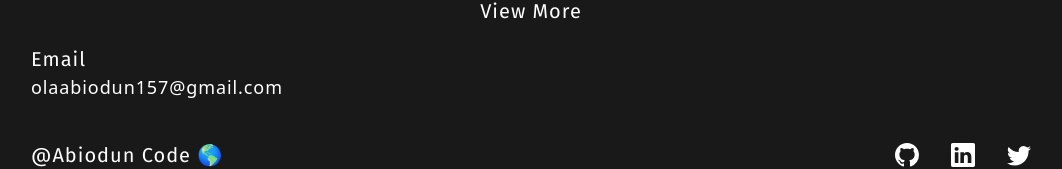
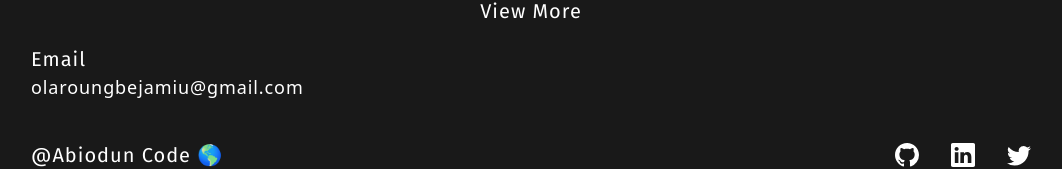
Before and after one commit to Abiodun-code/Portfolio, a React (Vite) app: page / in a window 1280 px wide. Shown: the part 3363-3532 px from the top of the page, without its empty margins (109-1171 px from the left). Built offline with nearby package versions, Linux system fonts and the light colour scheme.

Commit message:
Update Footer

```diff
--- a/src/pages/Footer.tsx
+++ b/src/pages/Footer.tsx
@@ -7,7 +7,7 @@
         <div className="block justify-between items-center">
           <div className="block">
             <h1 className="text-white font-primary font-medium text-xl tracking-wider">Email</h1>
-            <a href="mailto:olaabiodun157@gmail.com" className="text-white font-seconday text-lg tracking-wider">olaabiodun157@gmail.com</a>
+            <a href="mailto:olaroungbejamiu@gmail.com" className="text-white font-seconday text-lg tracking-wider">olaroungbejamiu@gmail.com</a>
           </div>
           <div className="flex items-center gap-x-2 justify-between pt-10">
             <h1 className="text-white font-primary font-medium xl:text-xl lg:text-xl text-lg tracking-wider">@Abiodun Code 🌎</h1>
```
